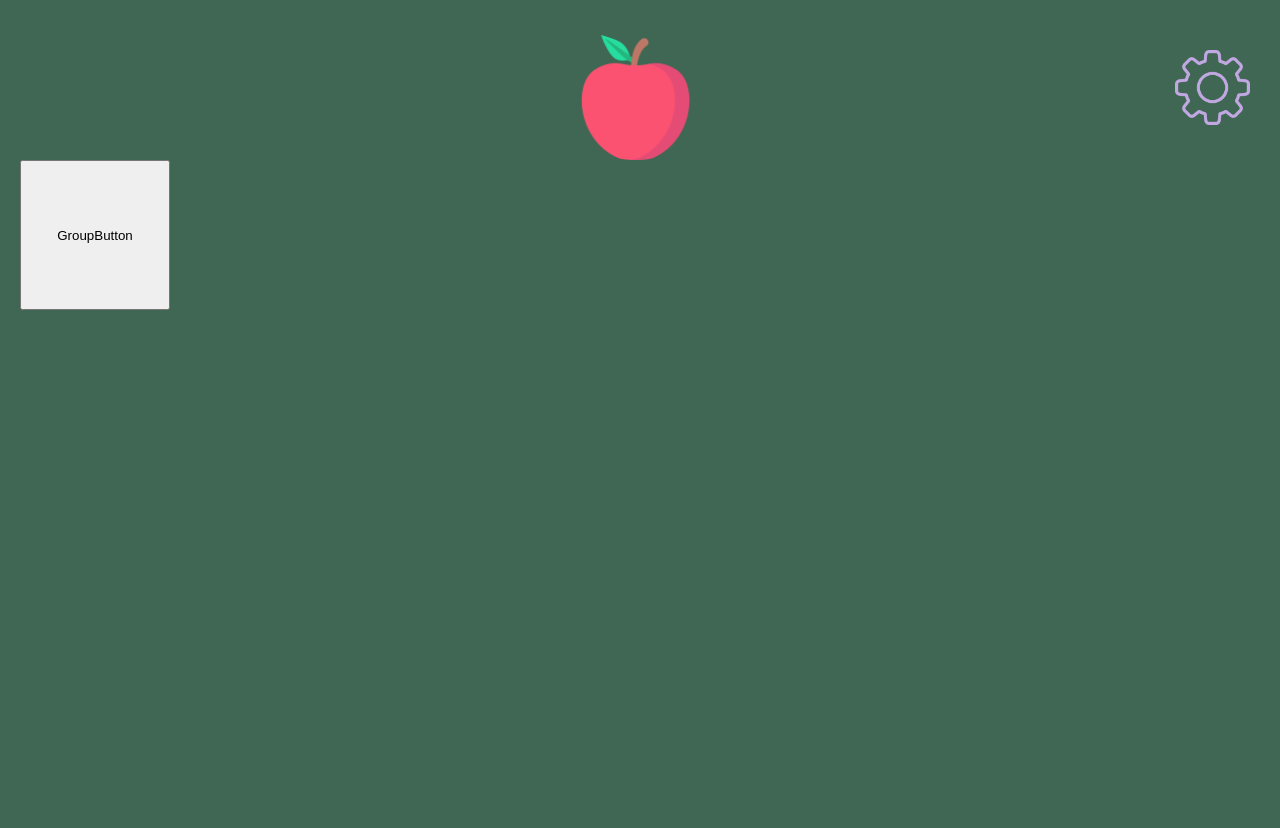
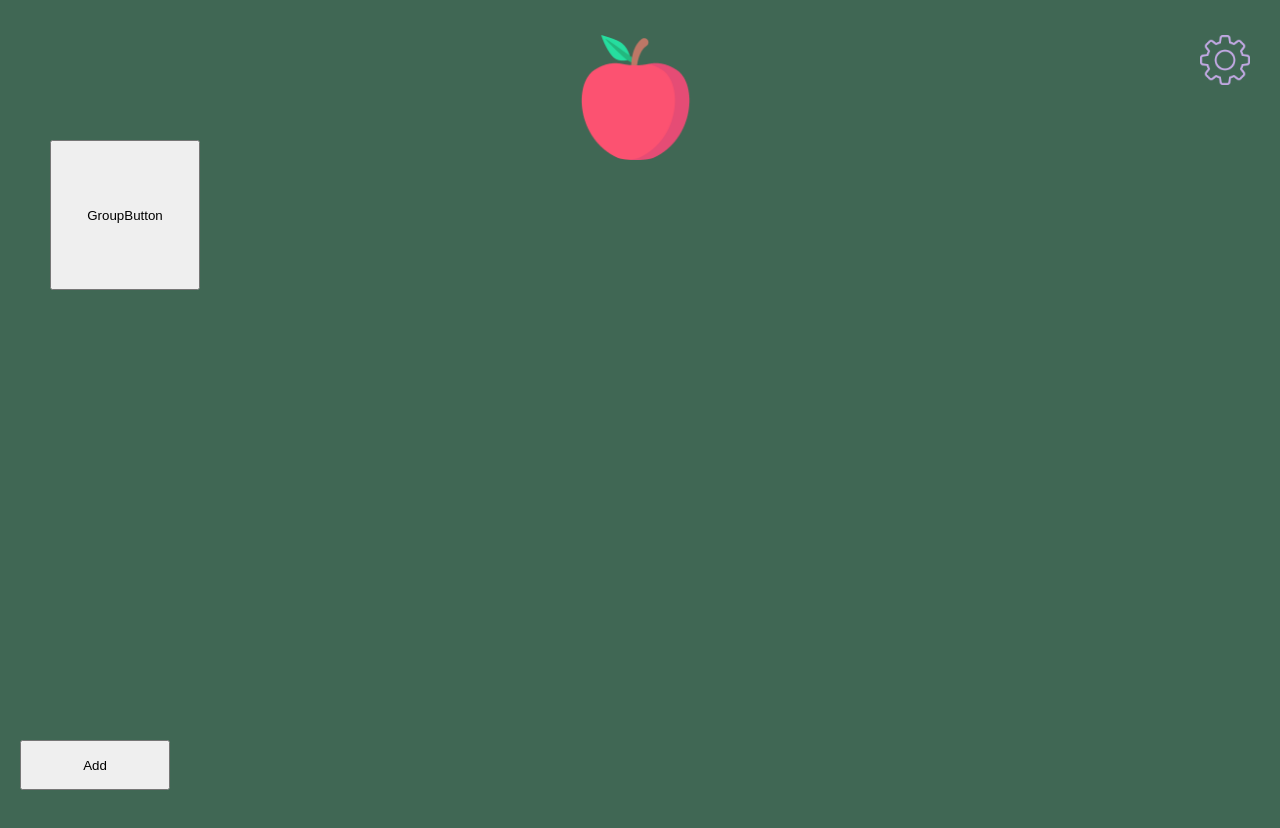
Before and after one commit to nullbeep/SocialOrganizer, a React (Create React App) app: page /main in a window 1280 px wide. Shown: the top 828 px of the page. Built offline with nearby package versions, Linux system fonts and the light colour scheme.

Commit message:
main page buttons

```diff
--- a/src/MainPage/index.js
+++ b/src/MainPage/index.js
@@ -13,6 +13,21 @@ const Container = styled.div`
   /* align-items: center; */
 `;
 
+const Header = styled.div`
+height: 15%;
+display: flex;
+flex-direction: column;
+`
+
+const Body = styled.div`
+height: 75%;
+`
+
+const Footer = styled.div`
+  height: 10%;
+
+`
+
 const LogoIcon = styled.img`
   width: 125px; //change
   height: 125px; // change
@@ -21,11 +36,11 @@ const LogoIcon = styled.img`
 `;
 
 const SettingsIcon = styled.img`
-  width: 75px;
-  height: 75px;
+  width: 50px;
+  height: 50px;
   align-self: flex-end;
   position: absolute;
-  margin-top: 30px;
+  margin-top: 15px;
 
   /* margin-right: 100px; */
   filter: invert(91%) sepia(24%) saturate(3490%) hue-rotate(193deg)
@@ -35,15 +50,27 @@ const SettingsIcon = styled.img`
 const GroupButton = styled.button`
 width: 150px;
 height: 150px;
+margin-left: 30px;
+`
 
+const AddButton = styled.button`
+width: 150px;
+height: 50px;
 `
 
 function MainPage() {
   return (
     <Container>
+      <Header>
       <LogoIcon src={Apple} />
       <SettingsIcon src={Settings} />
+      </Header>
+      <Body>
       <GroupButton>GroupButton</GroupButton>
+      </Body>
+    <Footer>
+      <AddButton>Add</AddButton>
+    </Footer>
     </Container>
   );
 }
```
